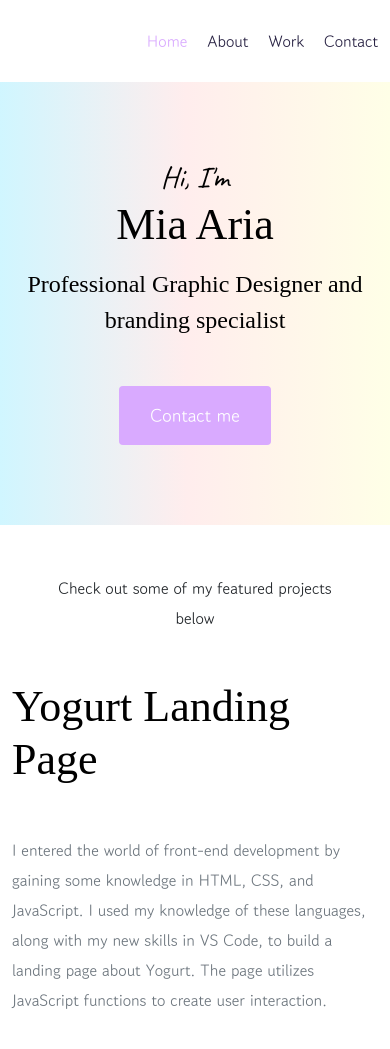
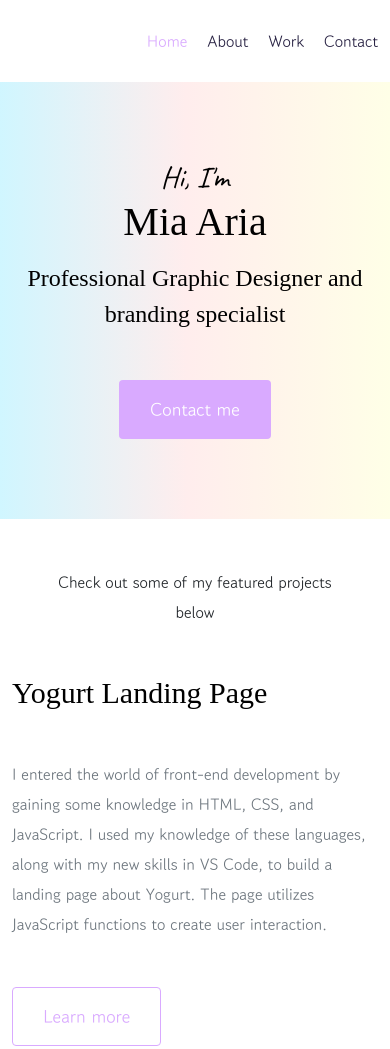
Before and after one commit to miaaria/Mia-Aria-portfolio, a plain HTML site: page index.html in a window 390 px wide. Shown: the top 1049 px of the page. Drawn offline with nearby package versions, Linux system fonts and the light colour scheme; a web font is replaced by a local one.

Commit message:
edit files

```diff
--- a/styles/portfolio.css
+++ b/styles/portfolio.css
@@ -199,17 +199,18 @@
 
   @media (max-width: 900px) {
     h1 {
-      font-size: 44px;
+      font-size: 40px;
       line-height: 1.5;
     }
 
     h2 {
-      font-size: 44px;
+      font-size: 30px;
     }
 
     h3 {
       font-size: 26px;
     }
+
 
     .hero p {
     font-size: 30px;
```
